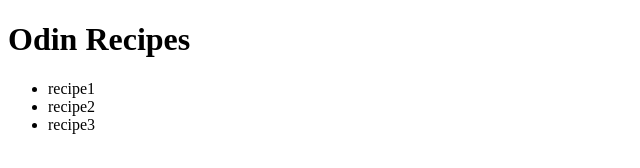
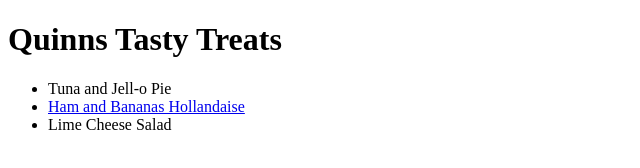
Before and after one commit to quinnoutram/recipe-website, a plain HTML site: page index.html in a window 1280 px wide. Shown: the whole page, without its empty margins (0-640 px from the left). Drawn offline with Linux system fonts and the light colour scheme.

Commit message:
Added recipe pages

```diff
--- a/index.html
+++ b/index.html
@@ -7,11 +7,12 @@
     <title>Odin Recipes</title>
 </head>
 <body>
-<h1>Odin Recipes</h1>
+<h1>Quinns Tasty Treats</h1>
+
     <ul>
-        <li>recipe1</li>
-        <li>recipe2</li>
-        <li>recipe3</li>
+        <li>Tuna and Jell-o Pie</li>
+        <li><a href="./recipes/ham-and-bananas-hollandaise.html">Ham and Bananas Hollandaise</a></li>
+        <li>Lime Cheese Salad</li>
     </ul>
 </body>
 </html>
```
Also changed, not shown: recipes/ham-and-bananas-hollandaise.html (added, +12 -0 lines), recipes/lime-cheese-salad.html (added), recipes/tuna-and-jell-o-pie.html (added).
